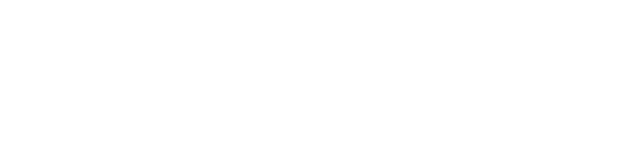
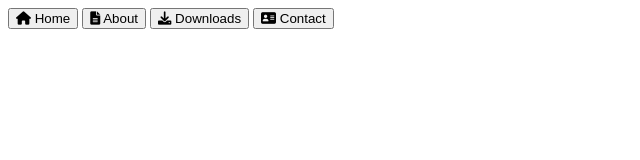
Before and after one commit to bunkercoin/bunkercoin.org, a plain HTML site: page about/index.html in a window 1280 px wide. Shown: the whole page, without its empty margins (0-640 px from the left). Drawn offline with Linux system fonts and the light colour scheme.

Commit message:
Add the navbar to all pages

```diff
--- a/about/index.html
+++ b/about/index.html
@@ -1,5 +1,6 @@
 <!DOCTYPE html>
 <html lang="en">
+
 <head>
     <meta charset="UTF-8">
     <meta http-equiv="X-UA-Compatible" content="IE=edge">
@@ -8,7 +9,14 @@
 
     <link rel="stylesheet" href="https://cdnjs.cloudflare.com/ajax/libs/font-awesome/6.0.0-beta3/css/all.min.css">
 </head>
+
 <body>
+    <div class="navbar">
+        <button><i class="fa-solid fa-house navbar-green-icon"></i> Home</button>
+        <button><i class="fa-solid fa-file-lines navbar-green-icon"></i> About</button>
+        <button><i class="fa-solid fa-download navbar-green-icon"></i> Downloads</button>
+        <button><i class="fa-solid fa-address-card navbar-green-icon"></i> Contact</button>
+    </div>
+</body>
 
-</body>
 </html>
```
Also changed, not shown: contact/index.html (+9 -1 lines), downloads/index.html (+9 -1 lines), index.html (+0 -1 lines).
